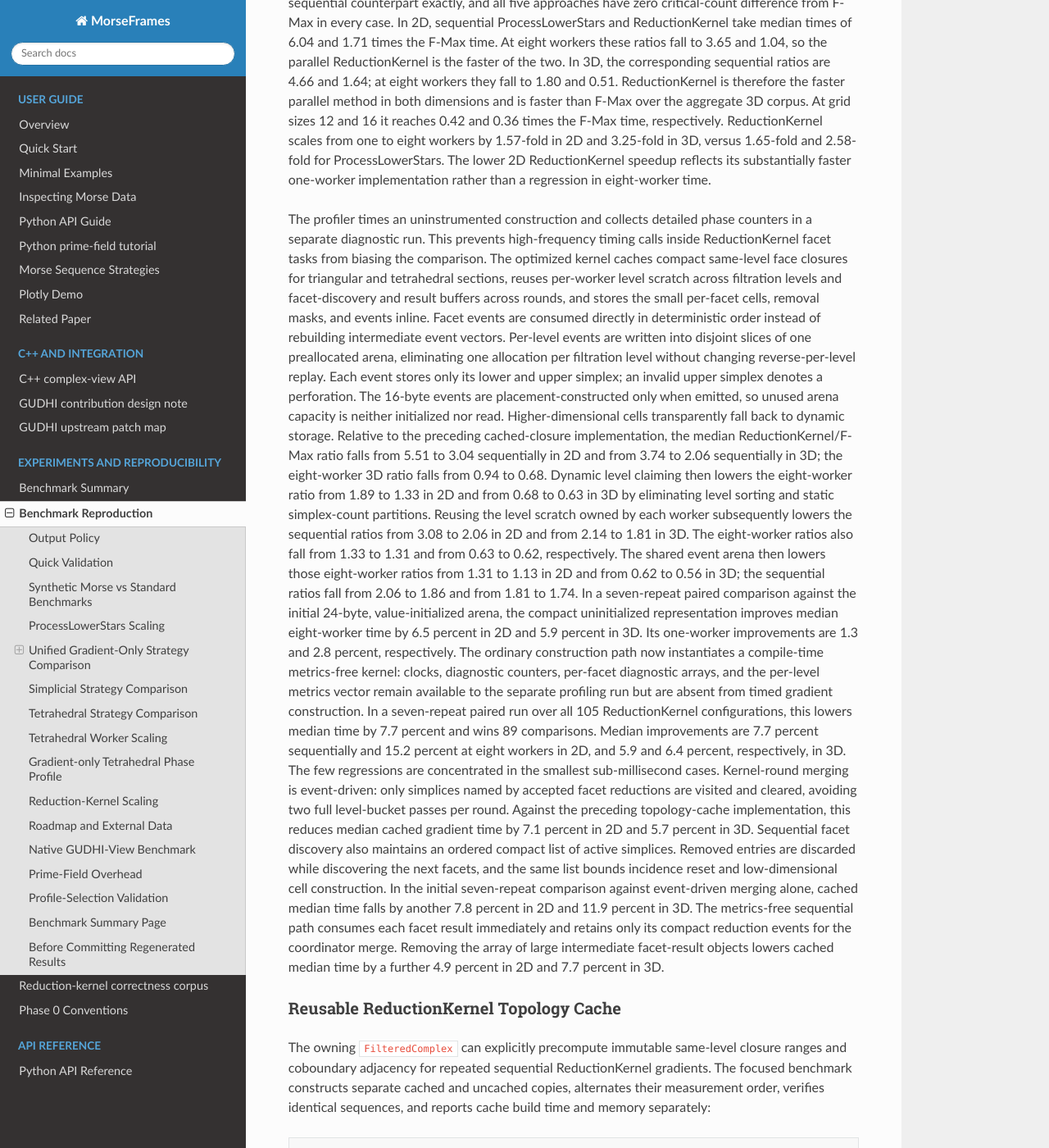
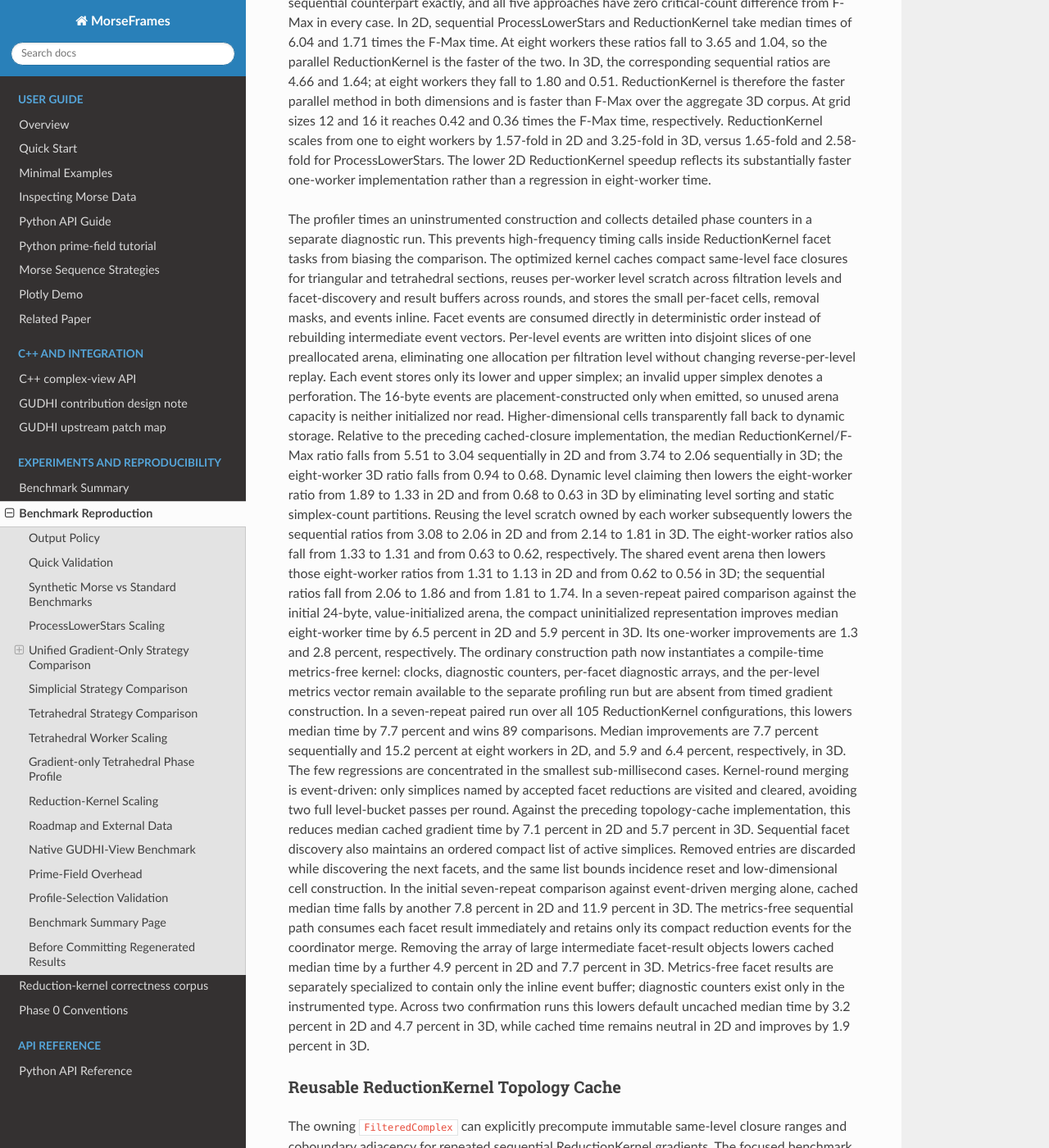
Before and after one commit to lnajman/morseframes, a Sphinx documentation site: the page built from docs/benchmark_reproduction.md, in a window 1280 px wide and 1400 px high, scrolled down 4278 px. Shown: the whole window at 82% size. Built offline with Sphinx 7.4.7 and the Read the Docs theme 3.1.0, drawn with Linux system fonts in a browser that asks for light colours; the version number is read from the project's files by our own code; some of the changed text lies outside the part shown.

Commit message:
Compact metrics-free facet results

```diff
--- a/docs/benchmark_reproduction.md
+++ b/docs/benchmark_reproduction.md
@@ -261,6 +261,11 @@ The metrics-free sequential path consumes each facet result immediately and
 retains only its compact reduction events for the coordinator merge. Removing
 the array of large intermediate facet-result objects lowers cached median time
 by a further 4.9 percent in 2D and 7.7 percent in 3D.
+Metrics-free facet results are separately specialized to contain only the
+inline event buffer; diagnostic counters exist only in the instrumented type.
+Across two confirmation runs this lowers default uncached median time by 3.2
+percent in 2D and 4.7 percent in 3D, while cached time remains neutral in 2D
+and improves by 1.9 percent in 3D.
 
 ### Reusable ReductionKernel Topology Cache
 
```
Also changed, not shown: other parts of docs/benchmark_reproduction.md (+3 -3 lines), docs/strategies.md (+2 -0 lines), 1 other file.
